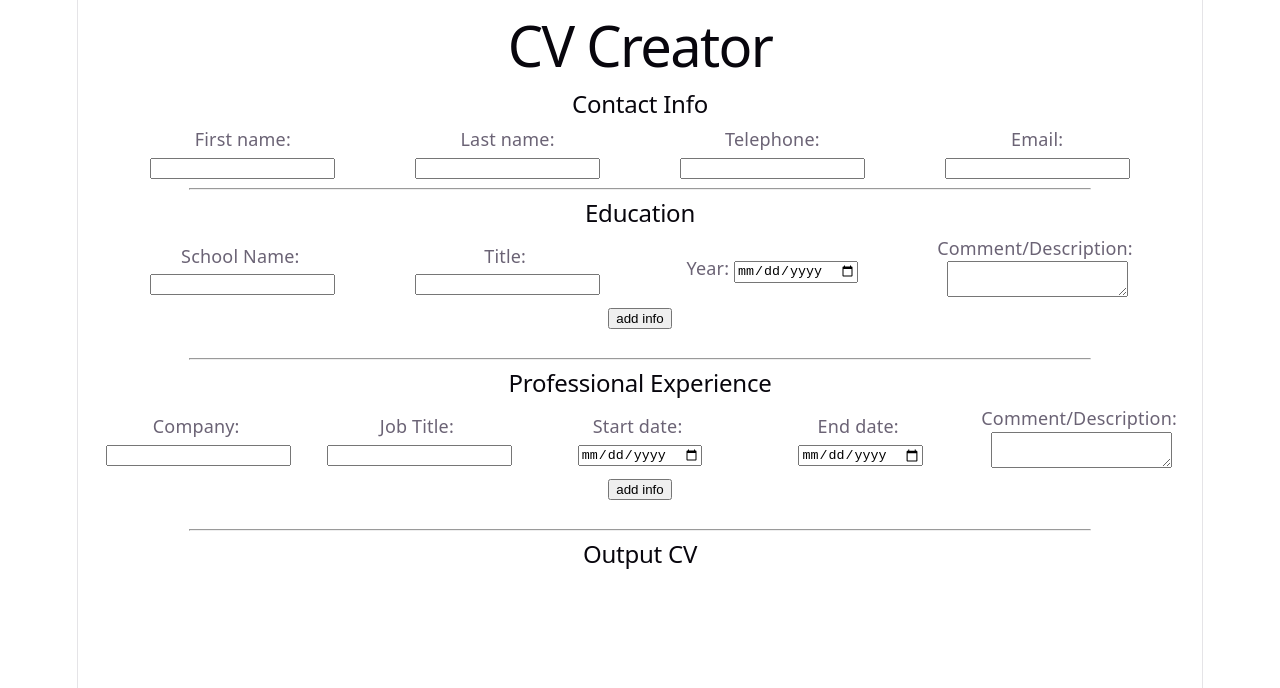
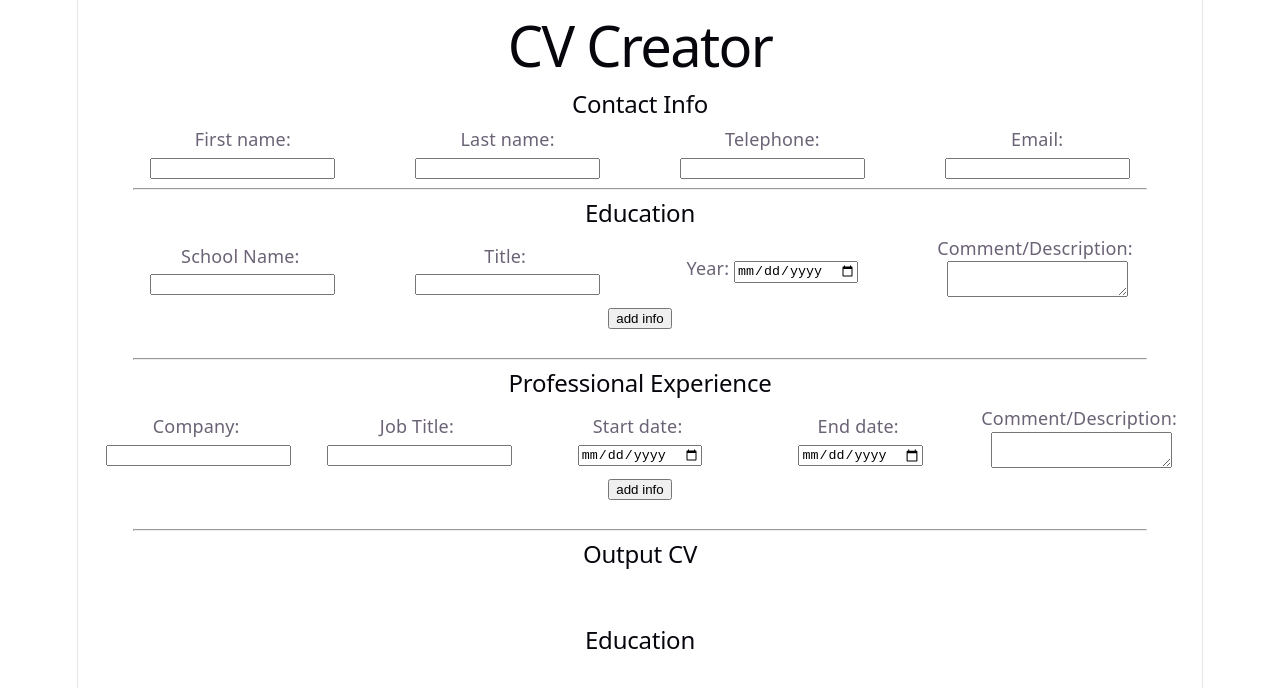
Before and after one commit to jenarofv/react-cv-app, a React (Vite) app: page / in a window 1280 px wide. Shown: the top 688 px of the page. Built offline with nearby package versions, Linux system fonts and the light colour scheme.

Commit message:
WIP: education output

```diff
--- a/src/App.css
+++ b/src/App.css
@@ -1,3 +1,3 @@
 hr {
-  width: 80%;
+  width: 90%;
 }
--- a/src/App.jsx
+++ b/src/App.jsx
@@ -1,7 +1,8 @@
 import { useState } from "react";
 import "./App.css";
 import { ContactInfo } from "./components/contactInfo.jsx";
-import { Education } from "./components/education.jsx";
+import { EducationInput, EducationOutput } from "./components/education.jsx";
+import { addEducationEntry } from "./functions/handleEducationUpdate.jsx";
 import { ProfessionalExperience } from "./components/experience.jsx";
 import { OutputContactInfo } from "./components/Output.jsx";
 
@@ -21,10 +22,7 @@ function App() {
   const [lastName, setLastName] = useState("");
   const [telephoneNumber, setTelephoneNumber] = useState("");
   const [emailAddress, setEmailAddress] = useState("");
-  const [schoolName, setSchoolName] = useState("");
-  const [studyTitle, setStudyTitle] = useState("");
-  const [studyYear, setStudyYear] = useState(today);
-  const [studyDescription, setStudyDescription] = useState("");
+  const [educationData, setEducationData] = useState([]);
   const [jobTitle, setJobTitle] = useState("");
   const [companyName, setCompanyName] = useState("");
   const [startDate, setStartDate] = useState(today);
@@ -41,19 +39,6 @@ function App() {
       startDate: setStartDate,
       endDate: setEndDate,
       jobDescription: setJobDescription,
-    };
-    functions[id](value);
-  }
-
-  function handleEducationUpdate(event) {
-    const target = event.target;
-    const id = target.id;
-    const value = target.value;
-    const functions = {
-      schoolName: setSchoolName,
-      studyTitle: setStudyTitle,
-      studyYear: setStudyYear,
-      studyDescription: setStudyDescription,
     };
     functions[id](value);
   }
@@ -90,6 +75,7 @@ function App() {
         if (!value.match(emailRegexp)) {
           target.classList.add("invalid-email");
         } else {
+          target.classList.remove("invalid-email");
           target.classList.add("valid-email");
         }
         break;
@@ -109,12 +95,8 @@ function App() {
         onChange={handleContactInfoUpdate}
       />
       <hr />
-      <Education
-        schoolName={schoolName}
-        studyTitle={studyTitle}
-        studyYear={studyYear}
-        studyDescription={studyDescription}
-        onChange={handleEducationUpdate}
+      <EducationInput
+        onChange={addEducationEntry(educationData, setEducationData)}
       />
       <hr />
       <ProfessionalExperience
@@ -133,6 +115,7 @@ function App() {
         telephoneNumber={telephoneNumber}
         emailAddress={emailAddress}
       />
+      <EducationOutput data={educationData} />
     </>
   );
 }
--- a/src/components/education.jsx
+++ b/src/components/education.jsx
@@ -1,52 +1,61 @@
 import "../styles/styles.css";
+import { renderDate } from "../functions/renderDate.js";
 
-export function Education({
-  schoolName,
-  studyTitle,
-  studyYear,
-  studyDescription,
-  onChange,
-}) {
+export function EducationInput({ onChange }) {
   return (
-    <div className="input-container">
+    <form className="input-container">
       <h2>Education</h2>
       <div className="input-section">
         <div>
           <label>
             School Name:&nbsp;
-            <input id="schoolName" value={schoolName} onChange={onChange} />
+            <input id="schoolName" />
           </label>
         </div>
         <div>
           <label>
             Title:&nbsp;
-            <input id="studyTitle" value={studyTitle} onChange={onChange} />
+            <input id="studyTitle" />
           </label>
         </div>
         <div>
           <label>
             Year:&nbsp;
-            <input
-              type="date"
-              id="studyYear"
-              value={studyYear}
-              onChange={onChange}
-            />
+            <input type="date" id="studyYear" />
           </label>
         </div>
         <div>
-          <label htmlFor="studyDescription">
+          <label>
             Comment/Description:&nbsp;
-            <textarea
-              id="studyDescription"
-              value={studyDescription}
-              onChange={onChange}
-              maxLength="500"
-            />
+            <textarea id="studyDescription" maxLength="500" />
           </label>
         </div>
       </div>
-      <button> add info </button>
+      <button onClick={onChange}> add info </button>
+    </form>
+  );
+}
+
+export function EducationOutput({ data }) {
+  const educationDisplay = data.map((entry, index) => (
+    <div className="education-output" key={index}>
+      <header>
+        <h3> {entry.schoolName} </h3>
+        <h3> {renderDate(entry.studyYear)} </h3>
+      </header>
+      <section>
+        <h3> {entry.studyTitle} </h3>
+        <p> {entry.studyDescription}</p>
+      </section>
+      <button> edit </button>
+      <button> delete </button>
+    </div>
+  ));
+  console.log(educationDisplay);
+  return (
+    <div className="output">
+      <h2> Education </h2>
+      {educationDisplay}
     </div>
   );
 }
--- /dev/null
+++ b/src/functions/handleEducationUpdate.jsx
@@ -0,0 +1,17 @@
+export function addEducationEntry(state, setState) {
+  return (event) => {
+    event.preventDefault();
+    const nodes = event.target.previousElementSibling.childNodes;
+    const newEducationEntry = {};
+    for (const div of nodes) {
+      if (div.firstElementChild.firstElementChild.value === "") {
+        return;
+      }
+      newEducationEntry[div.firstElementChild.firstElementChild.id] =
+        div.firstElementChild.firstElementChild.value;
+    }
+    console.log(newEducationEntry);
+    setState([...state, newEducationEntry]);
+    console.log(state);
+  };
+}
--- /dev/null
+++ b/src/functions/renderDate.js
@@ -0,0 +1,25 @@
+export function renderDate(dateString) {
+  if (dateString === "") {
+    return;
+  }
+  const monthNumber = Number(dateString.slice(5, 7)) - 1;
+  const yearString = dateString.slice(0, 4);
+  const months = [
+    "Jan",
+    "Feb",
+    "Mar",
+    "Apr",
+    "May",
+    "Jun",
+    "Jul",
+    "Aug",
+    "Sep",
+    "Oct",
+    "Nov",
+    "Sep",
+    "Oct",
+    "Nov",
+    "Dec",
+  ];
+  return `${yearString} ${months[monthNumber]}`;
+}
--- a/src/styles/styles.css
+++ b/src/styles/styles.css
@@ -1,3 +1,7 @@
+:root {
+  --cv-width: 90%;
+}
+
 /* Chrome, Safari, Edge, Opera */
 input::-webkit-outer-spin-button,
 input::-webkit-inner-spin-button {
@@ -9,7 +13,6 @@ input::-webkit-inner-spin-button {
 input[type="number"] {
   -moz-appearance: textfield;
 }
-
 .invalid-email {
   background-color: light-dark(pink, indianRed);
 }
@@ -46,3 +49,22 @@ button + div {
   display: flex;
   justify-content: space-around;
 }
+
+.education-output {
+  width: var(--cv-width);
+  margin-left: auto;
+  margin-right: auto;
+
+  header {
+    display: flex;
+    justify-content: space-between;
+  }
+
+  section {
+    text-align: left;
+  }
+
+  h3 {
+    margin-block: 0.5em;
+  }
+}
```
